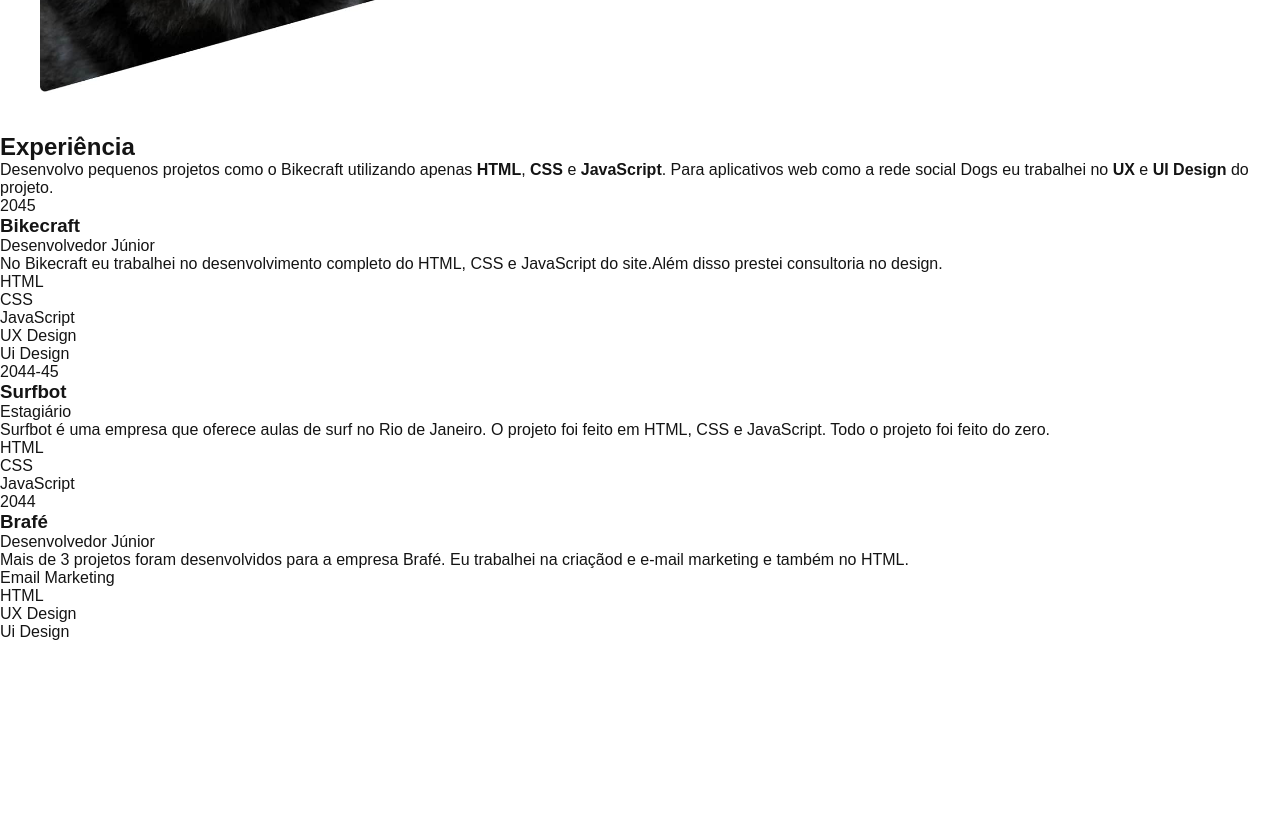
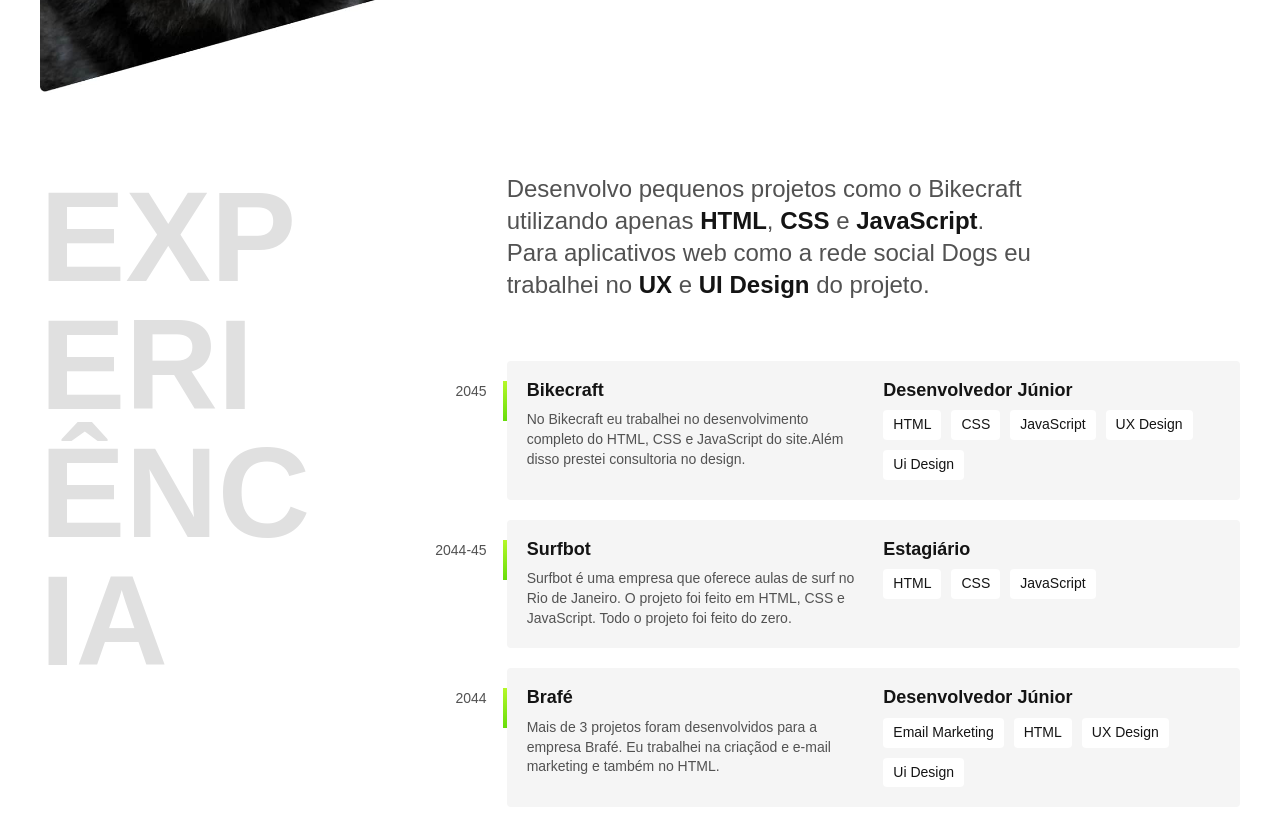
Before and after one commit to XidthyDev/portifolio-origamid, a plain HTML site: page index.html in a window 1280 px wide. Shown: the part 600-1418 px from the top of the page. Drawn offline with Linux system fonts and the light colour scheme.

Commit message:
Criado a primeira parate do CSS da seção experiência

```diff
--- /dev/null
+++ b/css/experiencia.css
@@ -0,0 +1,76 @@
+.experiencia{
+  max-width: 1200px;
+  padding: 40px 20px;
+  margin: 0 auto;
+  display: grid;
+  grid-template-columns: 1fr 2fr;
+  gap: 100px;
+}
+.experiencia .subtitulo{
+  color: #e0e0e0;
+}
+.experiencia-texto {
+  font-size: 1.5rem;
+  line-height: 1.33;
+  margin-bottom: 60px;
+  max-width: 40ch;
+  color: #525252 ;
+
+}
+
+.experiencia-texto strong{
+  color: #141414;
+}
+.empresa{
+  display: grid;
+  grid-template-columns: 1fr 1fr;
+  gap: 10px 20px;
+  padding: 20px;
+  background-color: #f5f5f5;
+  margin-bottom: 20px;
+  border-radius: 4px;
+  position: relative;
+}
+.empresa::before{
+  content:'';
+  display: block;
+  width: 4px;
+  height: 40px;
+  background: linear-gradient(#b6f829 , #67dd0a);
+  position: absolute;
+  top: 20px;
+  left: -4px;
+}
+.empresa-ano{
+  position: absolute;
+  top: 22px;
+  left: -100px;
+  color: #525252;
+  font-size: 0.875rem;
+  width: 80px;
+  text-align: right;
+}
+.empresa-titulo{
+  font-size: 1.125rem;
+  line-height: 1.1;
+  font-weight: bold;
+}
+.empresa-texto{
+  font-size: 0.875rem;
+  color: #525252;
+  line-height: 1.4;
+
+}
+.empresa-habilidade{
+  display: flex;
+  flex-wrap: wrap;
+  gap : 10px  ;
+  align-content: start;
+}
+.empresa-habilidade li{
+  font-size: 0.875rem;
+  line-height: 1.4;
+  border-radius: 4px;
+  background-color: #fff;
+  padding: 5px 10px;
+}
--- a/css/global.css
+++ b/css/global.css
@@ -16,3 +16,10 @@ img{
   max-width: 100%;
   display: block;
 }
+.subtitulo{
+  font-size: 8rem;
+  word-break: break-all;
+  line-height: 1;
+  text-transform: uppercase;
+  max-width: 4ch;
+}
--- a/css/style.css
+++ b/css/style.css
@@ -1,3 +1,4 @@
 @import './global.css';
 @import './header.css';
 @import './introducao.css';
+@import './experiencia.css';
```
